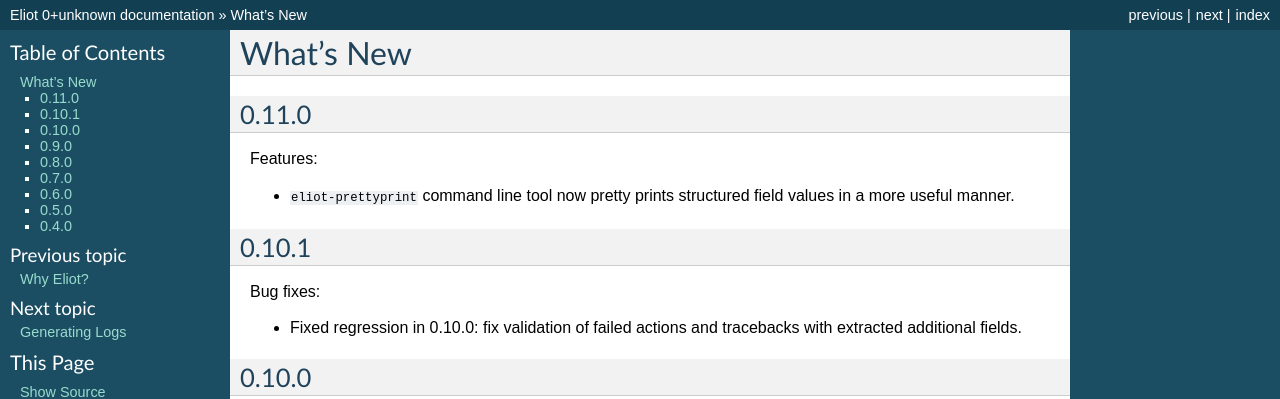
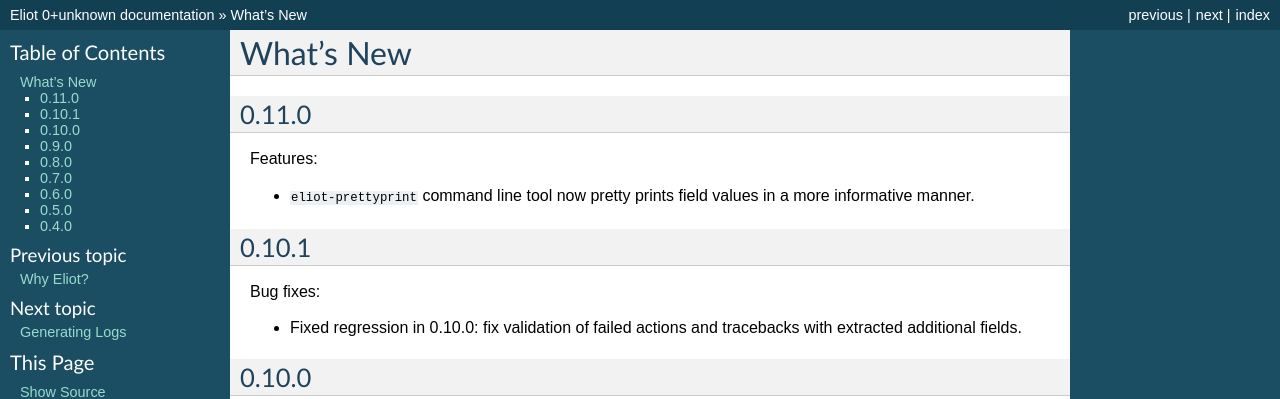
Before and after one commit to itamarst/eliot, a Sphinx documentation site: the page built from docs/source/news.rst, in a window 1280 px wide and 900 px high. Shown: the top 399 px of the window. Built offline with Sphinx 7.4.7, drawn with Linux system fonts in a browser that asks for light colours; pages that are not in the unit, such as notebooks, are missing from menus.

Commit message:
More accurate news item.

```diff
--- a/docs/source/news.rst
+++ b/docs/source/news.rst
@@ -6,7 +6,7 @@
 
 Features:
 
-* ``eliot-prettyprint`` command line tool now pretty prints structured field values in a more useful manner.
+* ``eliot-prettyprint`` command line tool now pretty prints field values in a more informative manner.
 
 0.10.1
 ^^^^^^
```
